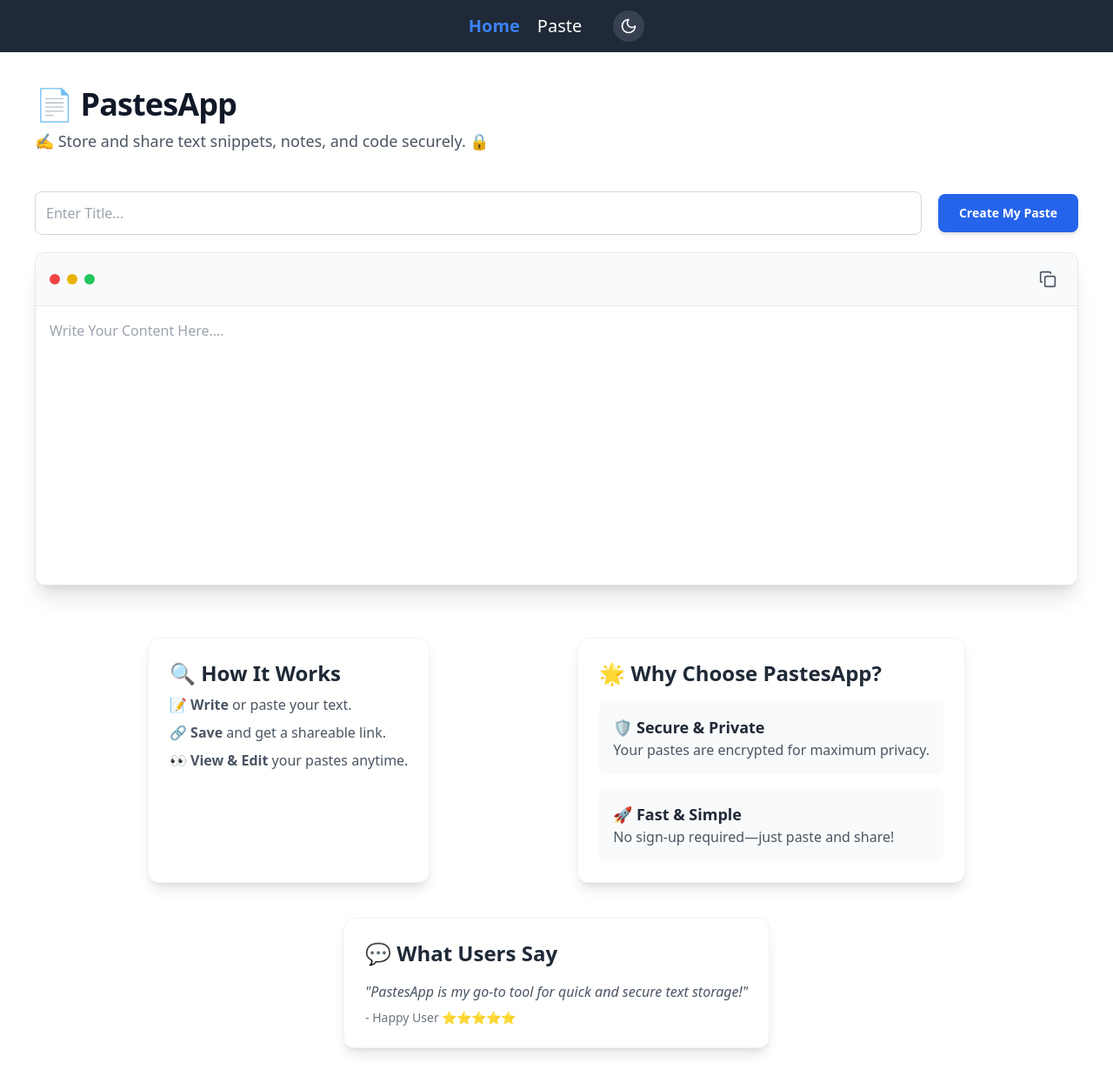
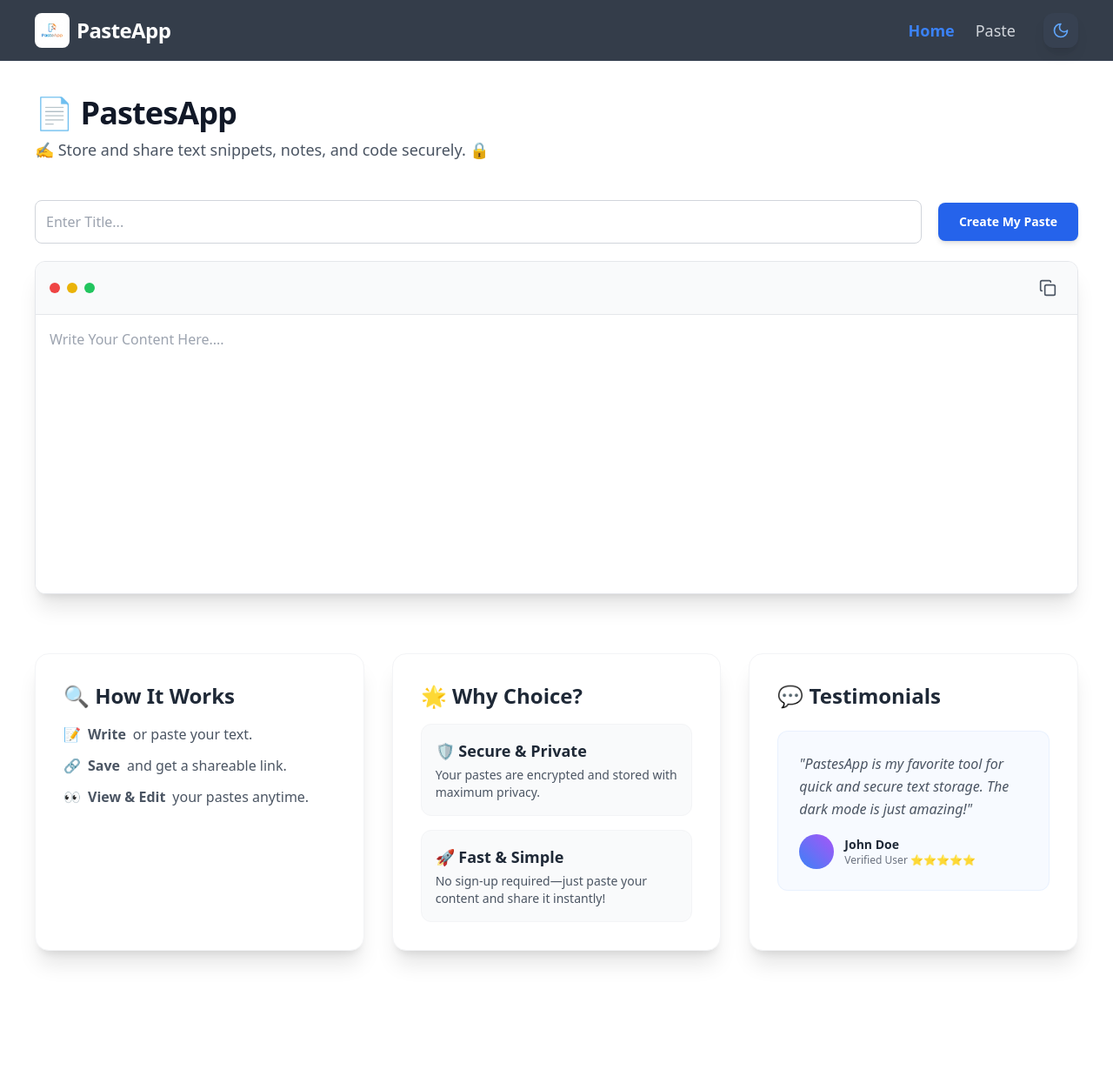
Before and after one commit to Himanshu111001/PasteApp-React, a React (Vite) app: page / in a window 1280 px wide. Shown: the whole page at 87% size. After the commit the page ends 1173 px from the top, so only its background shows below. Built offline with nearby package versions, Linux system fonts and the light colour scheme.

Commit message:
style: improved navbar with logo and refined static sections grid layout

```diff
--- a/src/components/Navbar.jsx
+++ b/src/components/Navbar.jsx
@@ -1,7 +1,8 @@
 import { NavbarData } from "../data/Navbar";
-import { NavLink } from "react-router-dom";
+import { NavLink, Link } from "react-router-dom";
 import { Moon, Sun } from "lucide-react";
 import { useEffect, useState } from "react";
+import logo from "../assets/logo.png";
 
 const Navbar = () => {
   const [dark, setDark] = useState(
@@ -18,29 +19,46 @@ const Navbar = () => {
   }, [dark]);
 
   return (
-    <div className="w-full h-[60px] flex justify-center items-center p-4 bg-gray-800 dark:bg-black gap-x-5 transition-colors duration-300">
+    <nav className="w-full h-[70px] flex justify-center items-center p-4 bg-gray-800/90 dark:bg-black/90 backdrop-blur-md sticky top-0 z-50 border-b border-gray-700 dark:border-gray-800 transition-all duration-300">
+      <div className="w-full max-w-[1200px] flex justify-between items-center px-4 lg:px-0">
+        {/* Logo Section */}
+        <Link to="/" className="flex items-center gap-2 group">
+          <img src={logo} alt="Logo" className="w-10 h-10 rounded-lg group-hover:scale-110 transition-transform" />
+          <span className="text-white font-bold text-2xl hidden sm:block tracking-tight">PasteApp</span>
+        </Link>
+
+        {/* Links & Actions */}
+        <div className="flex items-center gap-x-8">
+          <div className="flex items-center gap-x-6">
             {NavbarData.map((link, idx) => (
               <NavLink
                 key={idx}
                 to={link.path}
                 className={({ isActive }) =>
                   isActive
-              ? "text-blue-500 font-semibold text-xl"
-              : "text-white font-medium text-xl hover:text-blue-400 transition"
+                    ? "text-blue-500 font-bold text-lg"
+                    : "text-gray-300 font-medium text-lg hover:text-white transition-colors"
                 }
               >
                 {link.title}
               </NavLink>
             ))}
+          </div>
 
           <button
             onClick={() => setDark(!dark)}
-        className="p-2 rounded-full bg-gray-700 hover:bg-gray-600 transition ml-4"
+            className="p-2.5 rounded-xl bg-gray-700 dark:bg-gray-800 hover:bg-gray-600 dark:hover:bg-gray-700 transition shadow-lg group"
             aria-label="Toggle Dark Mode"
           >
-        {dark ? <Sun size={20} color="white" /> : <Moon size={20} color="white" />}
+            {dark ? (
+              <Sun size={20} className="text-yellow-400 group-hover:rotate-45 transition-transform" />
+            ) : (
+              <Moon size={20} className="text-blue-400 group-hover:-rotate-12 transition-transform" />
+            )}
           </button>
         </div>
+      </div>
+    </nav>
   );
 };
 
--- a/src/components/StaticSections.jsx
+++ b/src/components/StaticSections.jsx
@@ -1,61 +1,65 @@
 const StaticSections = () => {
     return (
-        <div className="flex flex-row flex-wrap place-content-evenly gap-10 mx-auto mt-10">
+        <div className="grid grid-cols-1 md:grid-cols-2 lg:grid-cols-3 gap-8 w-full mt-12 mb-10">
             {/* 🔹 How It Works */}
-            <section className="bg-white dark:bg-gray-800 p-6 rounded-xl shadow-lg border border-gray-100 dark:border-gray-700 transition-all duration-300">
-                <h2 className="text-2xl font-semibold text-gray-800 dark:text-gray-100">
+            <section className="bg-white dark:bg-gray-800 p-8 rounded-2xl shadow-xl border border-gray-100 dark:border-gray-700 transition-all duration-300 hover:scale-[1.02]">
+                <h2 className="text-2xl font-bold text-gray-800 dark:text-gray-100 flex items-center gap-2">
                     🔍 How It Works
                 </h2>
-                <ul className="list-inside text-gray-600 dark:text-gray-400 mt-2 space-y-2">
-                    <li>
-                        📝 <strong>Write</strong> or paste your text.
+                <ul className="list-inside text-gray-600 dark:text-gray-400 mt-4 space-y-3">
+                    <li className="flex gap-2">
+                        <span>📝</span> <strong>Write</strong> or paste your text.
                     </li>
-                    <li>
-                        🔗 <strong>Save</strong> and get a shareable link.
+                    <li className="flex gap-2">
+                        <span>🔗</span> <strong>Save</strong> and get a shareable link.
                     </li>
-                    <li>
-                        👀 <strong>View & Edit</strong> your pastes anytime.
+                    <li className="flex gap-2">
+                        <span>👀</span> <strong>View & Edit</strong> your pastes anytime.
                     </li>
                 </ul>
             </section>
 
             {/* 🔹 Why Choose Us? */}
-            <section className="bg-white dark:bg-gray-800 p-6 rounded-xl shadow-lg border border-gray-100 dark:border-gray-700 transition-all duration-300">
-                <h2 className="text-2xl font-semibold text-gray-800 dark:text-gray-100">
-                    🌟 Why Choose PastesApp?
+            <section className="bg-white dark:bg-gray-800 p-8 rounded-2xl shadow-xl border border-gray-100 dark:border-gray-700 transition-all duration-300 hover:scale-[1.02]">
+                <h2 className="text-2xl font-bold text-gray-800 dark:text-gray-100 flex items-center gap-2">
+                    🌟 Why Choice?
                 </h2>
                 <div className="flex flex-col gap-4 mt-4">
-                    <div className="bg-gray-50 dark:bg-gray-700 p-4 rounded-lg">
-                        <h3 className="font-semibold text-lg text-gray-800 dark:text-gray-100">
+                    <div className="bg-gray-50 dark:bg-gray-700/50 p-4 rounded-xl border border-gray-100 dark:border-white/5">
+                        <h3 className="font-bold text-lg text-gray-800 dark:text-gray-100 flex items-center gap-2">
                             🛡️ Secure & Private
                         </h3>
-                        <p className="text-gray-600 dark:text-gray-400">
-                            Your pastes are encrypted for maximum privacy.
+                        <p className="text-sm text-gray-600 dark:text-gray-400 mt-1">
+                            Your pastes are encrypted and stored with maximum privacy.
                         </p>
                     </div>
-                    <div className="bg-gray-50 dark:bg-gray-700 p-4 rounded-lg">
-                        <h3 className="font-semibold text-lg text-gray-800 dark:text-gray-100">
+                    <div className="bg-gray-50 dark:bg-gray-700/50 p-4 rounded-xl border border-gray-100 dark:border-white/5">
+                        <h3 className="font-bold text-lg text-gray-800 dark:text-gray-100 flex items-center gap-2">
                             🚀 Fast & Simple
                         </h3>
-                        <p className="text-gray-600 dark:text-gray-400">
-                            No sign-up required—just paste and share!
+                        <p className="text-sm text-gray-600 dark:text-gray-400 mt-1">
+                            No sign-up required—just paste your content and share it instantly!
                         </p>
                     </div>
                 </div>
             </section>
 
             {/* 🔹 Testimonials */}
-            <section className="bg-white dark:bg-gray-800 p-6 rounded-xl shadow-lg border border-gray-100 dark:border-gray-700 transition-all duration-300">
-                <h2 className="text-2xl font-semibold text-gray-800 dark:text-gray-100">
-                    💬 What Users Say
+            <section className="bg-white dark:bg-gray-800 p-8 rounded-2xl shadow-xl border border-gray-100 dark:border-gray-700 transition-all duration-300 hover:scale-[1.02] md:col-span-2 lg:col-span-1">
+                <h2 className="text-2xl font-bold text-gray-800 dark:text-gray-100 flex items-center gap-2">
+                    💬 Testimonials
                 </h2>
-                <div className="mt-4">
-                    <p className="text-gray-600 dark:text-gray-400 italic">
-                        "PastesApp is my go-to tool for quick and secure text storage!"
+                <div className="mt-6 p-6 bg-blue-50/50 dark:bg-blue-900/10 rounded-xl border border-blue-100/50 dark:border-blue-500/10 relative">
+                    <p className="text-gray-600 dark:text-gray-300 italic leading-relaxed">
+                        "PastesApp is my favorite tool for quick and secure text storage. The dark mode is just amazing!"
                     </p>
-                    <p className="text-gray-500 dark:text-gray-500 text-sm mt-2">
-                        - Happy User ⭐⭐⭐⭐⭐
-                    </p>
+                    <div className="mt-4 flex items-center gap-3">
+                        <div className="w-10 h-10 rounded-full bg-gradient-to-tr from-blue-500 to-purple-500" />
+                        <div>
+                            <p className="font-bold text-gray-800 dark:text-gray-100 text-sm">John Doe</p>
+                            <p className="text-gray-500 dark:text-gray-500 text-xs">Verified User ⭐⭐⭐⭐⭐</p>
+                        </div>
+                    </div>
                 </div>
             </section>
         </div>
```
Also changed, not shown: src/assets/logo.png (added). Lines whose indentation alone changed are shown as unchanged.
